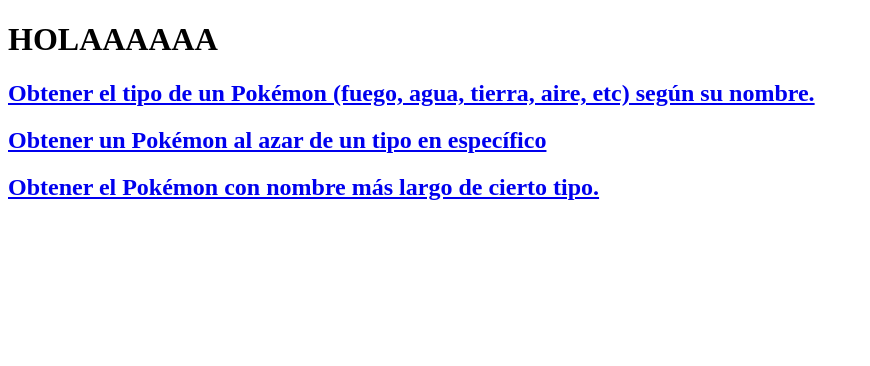
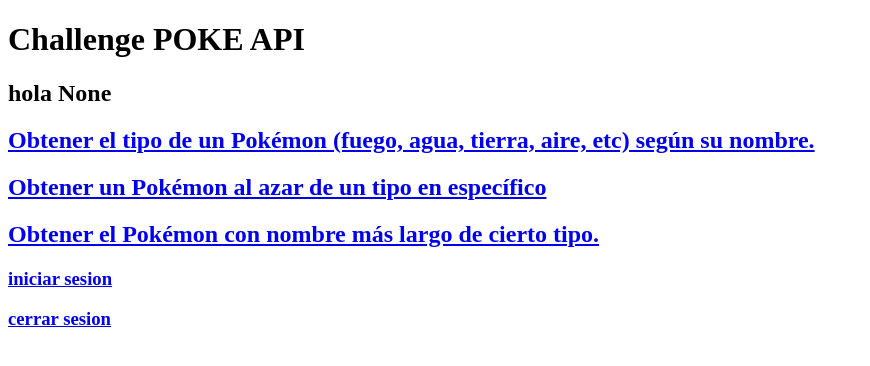
Before and after one commit to CASH8811121/RETO-MELI, a Flask app: page / in a window 1280 px wide. Shown: the top 366 px of the page, without its empty margins (0-870 px from the left). Run offline with Flask 3, Linux system fonts and the light colour scheme.

Commit message:
OUTH  CON AUTHLIB
Se añade login auth con la biblioteca oauthlib y se configura con prueba bajo conexion google

```diff
--- a/app/app.py
+++ b/app/app.py
@@ -1,12 +1,72 @@
-from flask import Flask, render_template, request, redirect, url_for, Response, jsonify
+from flask import Flask, render_template, request, redirect, url_for, Response, jsonify, session
 import random
 import requests
 
+#PRUEBA OAUTH
+from authlib.integrations.flask_client import OAuth
+
 app=Flask(__name__)
-#Pgina index
+
+#PRUEBA OAUTH
+app.secret_key='random secret'
+
+oauth = OAuth(app)
+gooogle = oauth.register(
+    name='google',
+    client_id= '1023078284492-fphn3qt1boprcs90ftm8jinf1hrq8v3c.apps.googleusercontent.com',
+    client_secret='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',
+    access_token_url='https://accounts.google.com/o/oauth2/token',
+    access_token_params=None,
+    authorize_url='https://accounts.google.com/o/oauth2/auth',
+    authorize_params=None,
+    api_base_url='https://www.googleapis.com/oauth2/v1/',
+    server_metadata_url='https://accounts.google.com/.well-known/openid-configuration',
+    client_kwargs={'scope' : 'email'},
+)
+
+#Pagina index
 @app.route('/')
 def indice():
-    return render_template('index.html')
+    email = dict(session).get('email', None)
+    return render_template('index.html',email=email)
+
+ # ruta para login
+
+@app.route('/login')
+def login():
+    google = oauth.create_client('google')
+    redirect_uri = url_for('authorize', _external=True)
+    return google.authorize_redirect(redirect_uri)
+
+ # ruta para autorizacion
+
+@app.route('/authorize')
+def authorize():
+    google = oauth.create_client('google')
+    token = google.authorize_access_token()
+    resp = google.get('userinfo')
+    resp.raise_for_status()
+    user_info = resp.json()
+    session['email'] = user_info ['email']
+
+    # lo va a redireccionar a la principal
+    return redirect('/')
+
+
+ # ruta para logout
+
+@app.route('/logout')
+def logout():
+    for key in list(session.keys()):
+        session.pop(key)
+        # lo va a redireccionar a la principal
+    return redirect('/')
+
+
+
+
+
+################# rutas challengue pokemon #################
 
 #Obetener el tipo de Pokemon por su nombre
 
@@ -33,6 +93,16 @@ def obtener_tipo_pokemon():
             <input type="submit" value="Consultar">
         </form>
     '''
+
+
+
+
+
+
+
+
+
+
 
 #Obetener el tipo de Pokemon al azar por su tipo
 
--- a/app/templates/index.html
+++ b/app/templates/index.html
@@ -10,10 +10,18 @@
 </head>
 
 <body>
-<h1>HOLAAAAAA</h1>
+<h1>Challenge POKE API</h1>
+<h2>hola {{email}}</h2>
 <h2><a href="http://localhost:5000/tipo">Obtener el tipo de un Pokémon (fuego, agua, tierra, aire, etc) según su nombre.</a></h2>
 <h2><a href="http://localhost:5000/azar">Obtener un Pokémon al azar de un tipo en específico</a></h2>
 <h2><a href="http://localhost:5000/largo">Obtener el Pokémon con nombre más largo de cierto tipo.</a></h2>
+<p></p>
+<p></p>
+<h3><a href="http://localhost:5000/login">iniciar sesion</a></h2>
+<p></p>
+<p></p>
+<h3><a href="http://localhost:5000/logout">cerrar sesion</a></h2>
+
 
 </body>
 
```
